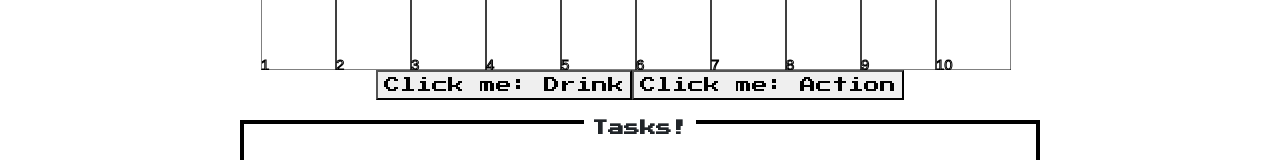
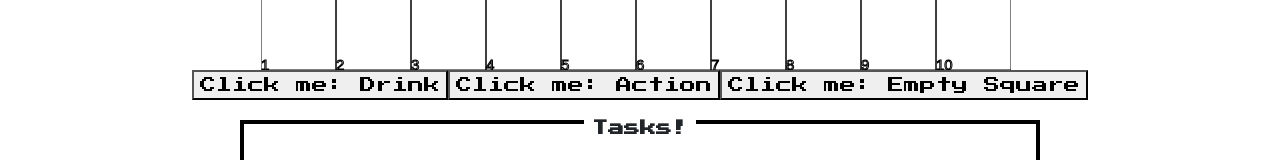
Before and after one commit to GiulianoDerosas/SnakesAndLadders, a React (Create React App) app in the folder client/: page / in a window 1280 px wide. Shown: the part 720-880 px from the top of the page. Built offline with nearby package versions, Linux system fonts and the light colour scheme; no server answers.

Commit message:
empty square gives null

```diff
--- a/client/src/components/Tasks.js
+++ b/client/src/components/Tasks.js
@@ -1,6 +1,6 @@
 import React from 'react';
 
-const Tasks = ({tasks, task, randomTask, randomAction, getRandomTask}) => {
+const Tasks = ({tasks, task, randomTask, randomAction, noTask, getRandomTask}) => {
 
     // const randomTask = getRandomTask()
 
@@ -19,6 +19,7 @@ const Tasks = ({tasks, task, randomTask, randomAction, getRandomTask}) => {
         <h2 className="title">Tasks!</h2>
         <p className="flashing-tasks">{randomTask}</p>
         <p className="flashing-tasks">{randomAction}</p>
+        <p className="flashing-tasks">{noTask}</p>
         <br></br>
         <p className="fade-quote">"24 hours in a day. 24 beers in a case. Coincidence? I think not." ~ H.L. Mencken"</p>
       </div>
--- a/client/src/containers/game.js
+++ b/client/src/containers/game.js
@@ -75,6 +75,12 @@ const Game = () => {
         }
     }
 
+    const getNoTask = () => {
+        setRandomTask("")
+        setRandomAction("")
+        return ("")
+    }
+
     const updatePlayer = (newRoll) => {
         let tempPlayer = livePlayer
         console.log(tempPlayer)
@@ -125,8 +131,8 @@ const Game = () => {
         <div className="task-button-container">
             {/* <Tasks tasks={tasks} getRandomTask={getRandomTask}/> */}
             <button className="task-button" onClick={getRandomTask}>Click me: Drink</button>
-            <br />
             <button className="task-button" onClick={getRandomAction}>Click me: Action</button>
+            <button className="task-button" onClick={getNoTask}>Click me: Empty Square</button>
         </div>
 
         <div className="task-button-container"><Tasks randomTask={randomTask} randomAction={randomAction}/></div>
```
